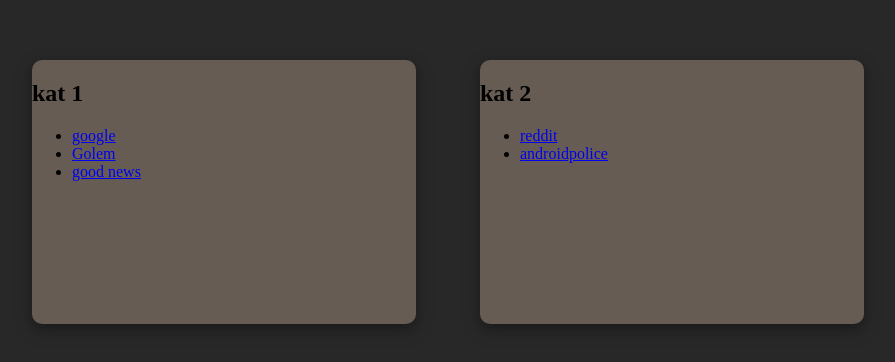
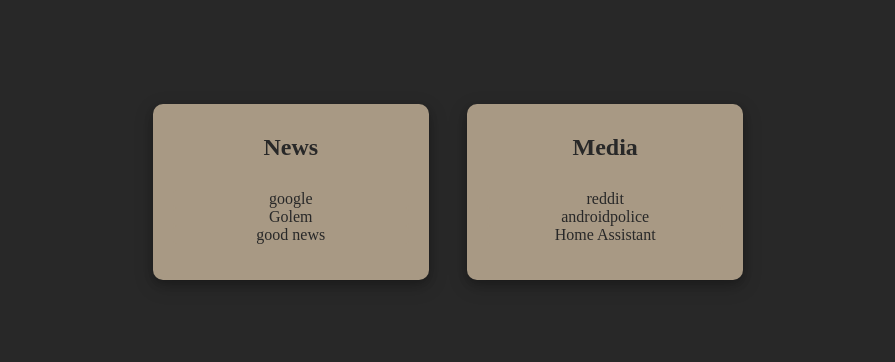
Before and after one commit to unhandyman/startpage, a plain HTML site: page index.html in a window 1280 px wide. Shown: the part 208-570 px from the top of the page, without its empty margins (192-1087 px from the left). Drawn offline with Linux system fonts and the light colour scheme.

Commit message:
improved overall structure and design

```diff
--- a/index.html
+++ b/index.html
@@ -12,21 +12,22 @@
 
 <body>
 	<div id="container-categories">
-		<section class="container-links">
-			<h1 class="text-category">kat 1</h1>
+		<div class="container-links">
+			<h2 class="text-category">News</h2>
 			<ul class="list-links">
 				<li class="list-item"><a class="link" href="https://www.google.com">google</a></li>
 				<li class="list-item"><a class="link" href="https://www.golem.de">Golem</a></li>
 				<li class="list-item"><a class="link" href="https://www.goodnews.eu">good news</a></li>
 			</ul>
-		</section>
-		<section class="container-links">
-			<h1 class="text-category">kat 2</h1>
+		</div>
+		<div class="container-links">
+			<h2 class="text-category">Media</h2>
 			<ul class="list-links">
 				<li class="list-item"><a class="link" href="https://www.reddit.com">reddit</a></li>
 				<li class="list-item"><a class="link" href="https://www.androidpolice.de">androidpolice</a></li>
+				<li class="list-item"><a class="link" href="http://homeassistant:8123">Home Assistant</a></li>
 			</ul>
-		</section>
+		</div>
 	</div>
 </body>
 
--- a/style.css
+++ b/style.css
@@ -1,26 +1,64 @@
+
+
+/* TODO: add hover animations */
+/* TODO: add wrap for links for when zooming in */
+/* TODO: add wrap for link containers when viewport gets smaller */
+
+
 body {
-	align-items: center;
-	justify-items: center;
 	background-color: #282828;
 	height: 100vh;
 	margin: 0;
-	display: grid;
-	grid-template-rows: repeat(3, 1fr);
-	grid-template-columns: 1fr;
+	display: flex;
+}
+
+#container-categories {
+	/* this centers the child in a flexbox */
+	margin: auto;
+	display: flex;
+	gap: 3vw;
 }
 
 .container-links {
-	background-color: #665c54;
-	width: 30vw;
+	background-color: #a89984;
+	width: 20vw;
+	padding: 10px;
 	border-radius: 10px;
+	/* shadow: vertical horizontal blur spread color */
 	box-shadow: 0 4px 8px 0 rgba(0, 0, 0, 0.2), 0 6px 20px 0 rgba(0, 0, 0, 0.19);
 }
 
-#container-categories {
-	height: 33vh;
-	display: grid;
-	grid-template-rows: 1fr;
-	grid-template-columns: repeat(2, 1fr);
-	grid-column-gap: 5vw;
-	grid-row: 2;
+.text-category {
+	color: #282828;
+	text-align: center;
 }
+
+.list-links {
+	list-style-type: none;
+	padding: 10px;
+}
+
+.list-item {
+	text-align: center;
+	display: flex;
+	justify-content: center;
+}
+
+
+/* link style */
+a:link {
+	color: #282828;
+	background-color: #a89984;
+	text-decoration: none;
+	width: 100%;
+	border-radius: 4px;
+}
+a:visited {
+	color: #282828;
+	background-color: #a89984;
+	text-decoration: none;
+}
+a:hover {
+	color: #a89984;
+	background-color: #282828;
+}
```
